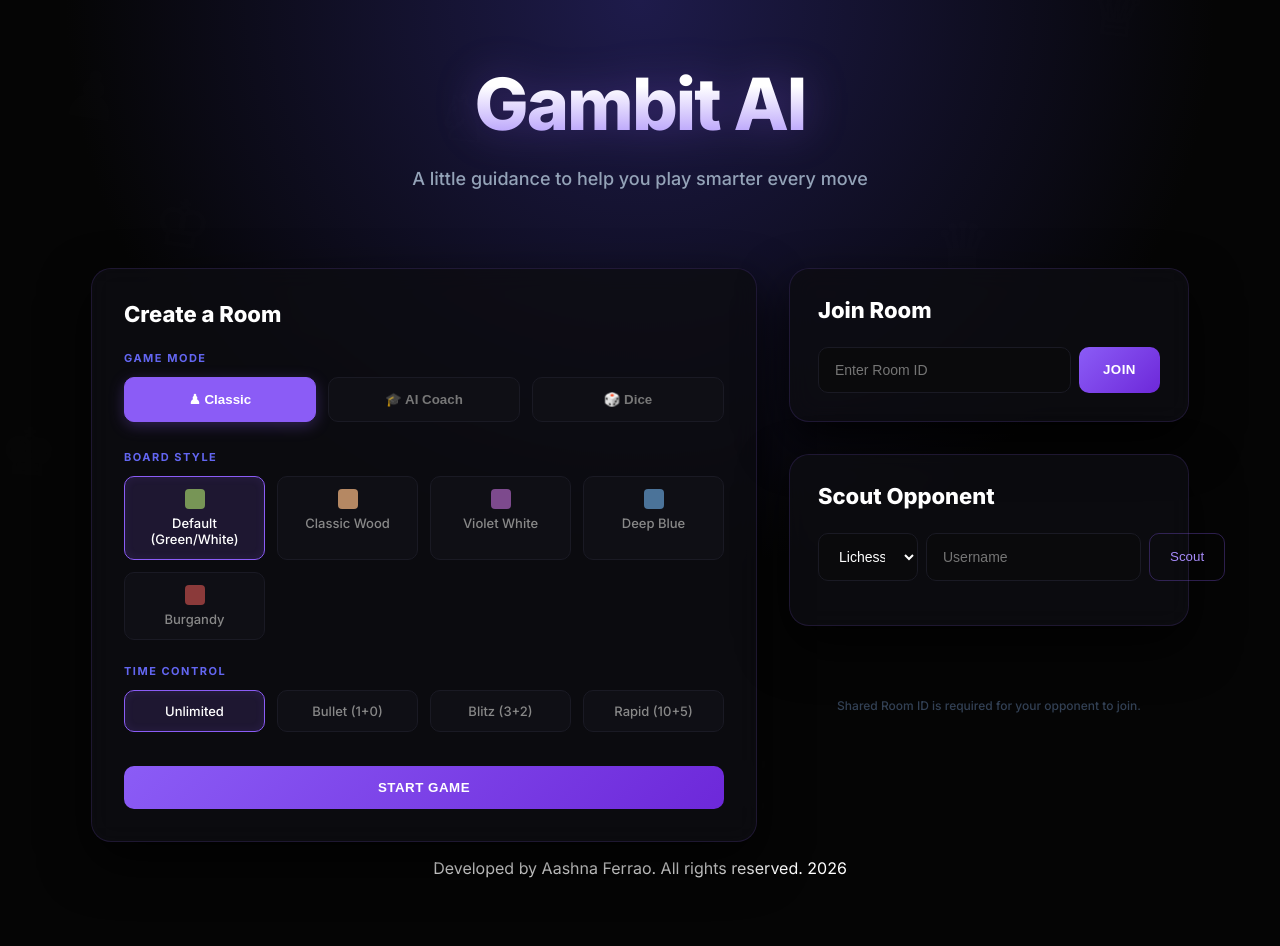
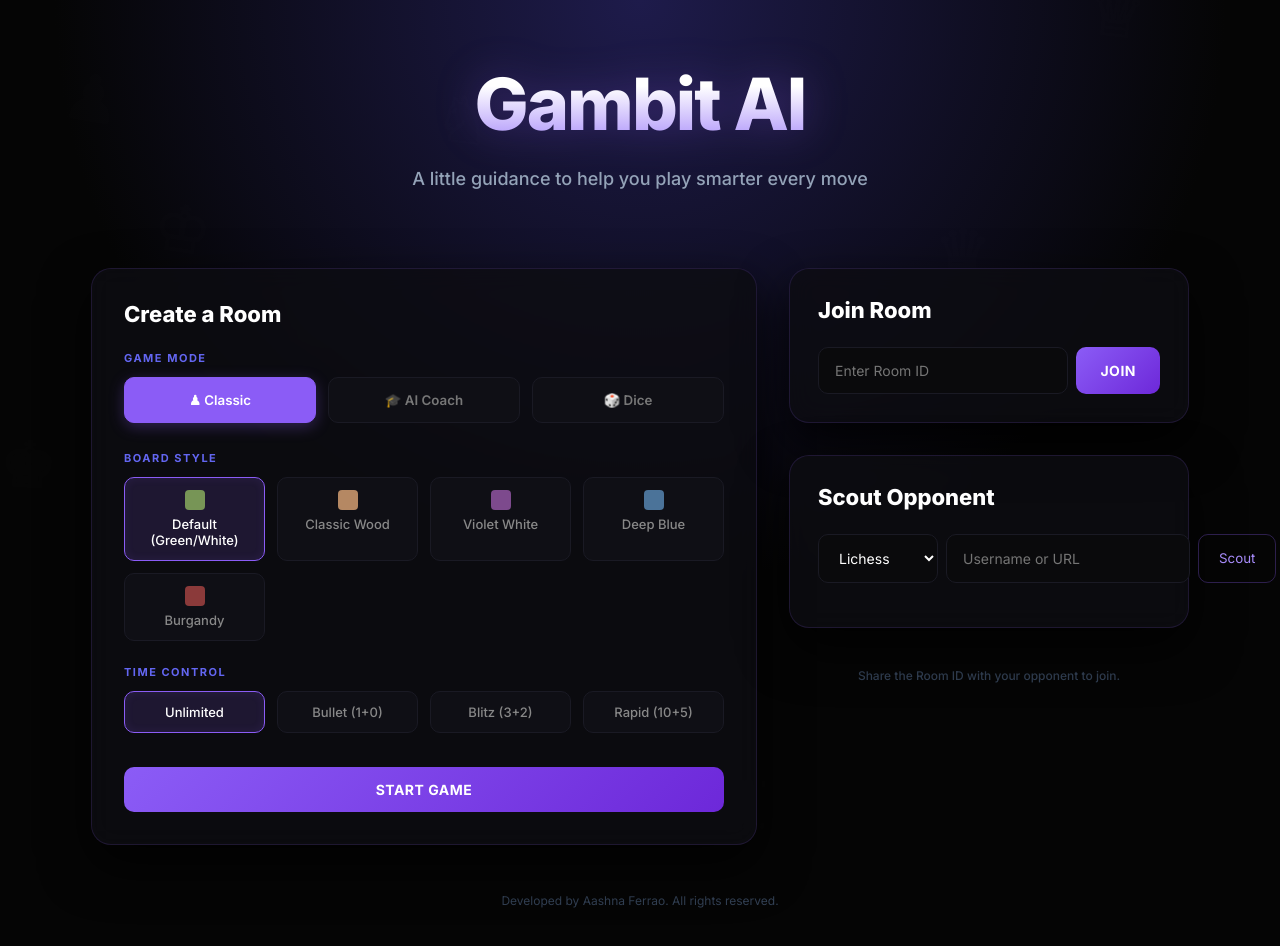
Before and after one commit to aashna-03/Chess, a React (Vite) app in the folder frontend/: page / in a window 1280 px wide. Shown: the top 946 px of the page. Built offline with nearby package versions, Linux system fonts and the light colour scheme; no server answers.

Commit message:
fix:added toast

```diff
--- a/frontend/src/pages/Game.jsx
+++ b/frontend/src/pages/Game.jsx
@@ -1,5 +1,5 @@
 import { useParams } from "react-router-dom";
-import { useState } from "react";
+import { useState, useEffect } from "react";
 import ChessBoard from "../components/chess/ChessBoard";
 import { useChessGame } from "../hooks/useWebSocket";
 
@@ -12,7 +12,9 @@ export default function Game() {
     const { roomId } = useParams();
     const [analysisText, setAnalysisText] = useState("");
     const [loadingAnalysis, setLoadingAnalysis] = useState(false);
+    const [toast, setToast] = useState("");
 
+    // ── destructure FIRST before using connected ──
     const {
         connected, myColor, gameMode, boardStyle, timeControl, fen, turn, status,
         winner, gameOverReason, isCheck, lastMove,
@@ -21,6 +23,17 @@ export default function Game() {
         sendMove, rollDice, requestCoach, resign, offerDraw, acceptDraw,
         whiteTime, blackTime
     } = useChessGame(roomId);
+
+    // ── now safe to use connected ──
+    useEffect(() => {
+        if (!connected) {
+            setToast("⏳ Connecting to server... this may take up to 30 seconds on first load.");
+            const timer = setTimeout(() => setToast(""), 30000);
+            return () => clearTimeout(timer);
+        } else {
+            setToast("");
+        }
+    }, [connected]);
 
     const formatTime = (seconds) => {
         if (seconds === null || seconds === undefined) return "--:--";
@@ -67,10 +80,32 @@ export default function Game() {
             justifyContent: "center",
         }}>
 
+            {/* Toast — inside return now ✅ */}
+            {toast && (
+                <div style={{
+                    position: "fixed",
+                    bottom: 24,
+                    left: "50%",
+                    transform: "translateX(-50%)",
+                    background: "#1a1a1a",
+                    border: "1px solid #c129f8ff",
+                    color: "#facc15",
+                    padding: "12px 24px",
+                    borderRadius: 8,
+                    fontSize: 13,
+                    fontFamily: "monospace",
+                    zIndex: 9999,
+                    textAlign: "center",
+                    maxWidth: "90vw",
+                    boxShadow: "0 4px 20px rgba(0,0,0,0.5)"
+                }}>
+                    {toast}
+                </div>
+            )}
+
             {/* Board column */}
-            <div style={{ flex: "0 1 auto", width: "100%", maxWidth: "575px" }} >
+            <div style={{ flex: "0 1 auto", width: "100%", maxWidth: "575px" }}>
 
-                {/* Status bar above board */}
                 <div style={{ marginBottom: 16, fontSize: 14, fontWeight: "500" }}>
                     {!opponentConnected ? (
                         <span style={{ color: "#facc15" }}>⏳ Waiting for opponent — share room ID: <b style={{ fontSize: "16px" }}>{roomId}</b></span>
@@ -98,7 +133,6 @@ export default function Game() {
                     boardStyle={boardStyle}
                 />
 
-                {/* Action buttons below board */}
                 {status === "ongoing" && (
                     <div style={{ display: "flex", gap: 12, marginTop: 16 }}>
                         <button onClick={offerDraw} style={{ ...btnStyle("#1a1a1c"), border: "1px solid #333" }}>Offer Draw</button>
@@ -123,7 +157,6 @@ export default function Game() {
                         </div>
                     </div>
 
-                    {/* Timer Section */}
                     {timeControl !== "unlimited" && (
                         <div style={{
                             display: "flex",
@@ -201,28 +234,22 @@ export default function Game() {
                     </div>
                 )}
 
-                {/* AI Coach — only in coach mode */}
+                {/* AI Coach */}
                 {gameMode === "coach" && status === "ongoing" && (
                     <div style={cardStyle("#1a1a1a", "#4ade80")}>
                         <p style={{ margin: "0 0 10px", fontSize: 12, color: "#888" }}>🎓 AI COACH</p>
-
-                        {/* Lifeline icons */}
                         <div style={{ display: "flex", gap: 6, marginBottom: 12 }}>
                             {[1, 2, 3].map((i) => (
                                 <span key={i} style={{
                                     fontSize: 20,
                                     opacity: i <= coachLifelines ? 1 : 0.2,
                                     filter: i <= coachLifelines ? "none" : "grayscale(100%)"
-                                }}>
-                                    🎓
-                                </span>
+                                }}>🎓</span>
                             ))}
                             <span style={{ fontSize: 12, color: "#888", alignSelf: "center", marginLeft: 4 }}>
                                 {coachLifelines} remaining
                             </span>
                         </div>
-
-                        {/* Suggestion display */}
                         {coachSuggestion ? (
                             <>
                                 <p style={{ margin: "0 0 2px", fontSize: 15, color: "#4ade80", fontWeight: "bold" }}>
@@ -240,16 +267,10 @@ export default function Game() {
                                     </p>
                                 )}
                                 <div style={{ display: "flex", gap: 8 }}>
-                                    <button
-                                        onClick={() => { sendMove(coachSuggestion.move); setCoachSuggestion(null); }}
-                                        style={{ ...btnStyle("#4ade80", "#000"), flex: 1 }}
-                                    >
+                                    <button onClick={() => { sendMove(coachSuggestion.move); setCoachSuggestion(null); }} style={{ ...btnStyle("#4ade80", "#000"), flex: 1 }}>
                                         ✅ Accept
                                     </button>
-                                    <button
-                                        onClick={() => setCoachSuggestion(null)}
-                                        style={{ ...btnStyle("#374151"), flex: 1 }}
-                                    >
+                                    <button onClick={() => setCoachSuggestion(null)} style={{ ...btnStyle("#374151"), flex: 1 }}>
                                         ❌ Reject
                                     </button>
                                 </div>
@@ -258,12 +279,9 @@ export default function Game() {
                             <button
                                 onClick={requestCoach}
                                 disabled={coachLifelines <= 0 || !isMyTurn}
-                                style={btnStyle(
-                                    coachLifelines > 0 && isMyTurn ? "#4ade80" : "#374151",
-                                    "#000"
-                                )}
+                                style={btnStyle(coachLifelines > 0 && isMyTurn ? "#4ade80" : "#374151", "#000")}
                             >
-                                Ask Coach
+                                Ask Coach 🎓
                             </button>
                         )}
                     </div>
@@ -280,11 +298,7 @@ export default function Game() {
                 {/* Post game analysis */}
                 {status === "game_over" && (
                     <div style={cardStyle("#1a1a1a", "#333")}>
-                        <button
-                            onClick={fetchAnalysis}
-                            disabled={loadingAnalysis}
-                            style={btnStyle("#7c3aed")}
-                        >
+                        <button onClick={fetchAnalysis} disabled={loadingAnalysis} style={btnStyle("#7c3aed")}>
                             {loadingAnalysis ? "⏳ Analysing..." : "🤖 Get AI Analysis"}
                         </button>
                         {analysisText && (
@@ -304,7 +318,7 @@ export default function Game() {
                 )}
 
             </div>
-        </div >
+        </div>
     );
 }
 
--- a/frontend/src/pages/Home.jsx
+++ b/frontend/src/pages/Home.jsx
@@ -144,38 +144,39 @@ const BG_PIECES = Array.from({ length: 12 }, (_, i) => ({
 }));
 
 export default function Home() {
+    const navigate = useNavigate();
+
     const [joinId, setJoinId] = useState("");
     const [loading, setLoading] = useState(false);
-
-    // Room Configuration
+    const [toast, setToast] = useState("");
     const [selectedMode, setSelectedMode] = useState("classic");
     const [selectedBoard, setSelectedBoard] = useState("default");
     const [selectedTime, setSelectedTime] = useState("unlimited");
-
-    // Scout state
     const [scoutInput, setScoutInput] = useState("");
     const [scoutPlatform, setScoutPlatform] = useState("lichess");
     const [scoutReport, setScoutReport] = useState(null);
     const [scoutLoading, setScoutLoading] = useState(false);
     const [scoutError, setScoutError] = useState("");
 
-    const navigate = useNavigate();
-
+    // ── single createRoom function ──────────────────────────
     const createRoom = async () => {
         setLoading(true);
+        setToast("⏳ Waking up server... please wait up to 30 seconds on first load.");
         try {
             const params = new URLSearchParams({
                 mode: selectedMode,
                 board_style: selectedBoard,
-                time_control: selectedTime
+                time_control: selectedTime,
             });
             const res = await fetch(`${API_URL}/game/create?${params.toString()}`, {
                 method: "POST",
             });
             const data = await res.json();
+            setToast("");
             navigate(`/game/${data.room_id}`);
         } catch (err) {
-            alert("Could not connect to server. Make sure backend is running.");
+            setToast("❌ Could not connect. Please try again in a few seconds.");
+            setTimeout(() => setToast(""), 5000);
         } finally {
             setLoading(false);
         }
@@ -254,6 +255,8 @@ export default function Home() {
                     transition: all 0.3s cubic-bezier(0.4, 0, 0.2, 1);
                     text-transform: uppercase;
                     letter-spacing: 0.5px;
+                    font-family: 'Inter', sans-serif;
+                    font-size: 14px;
                 }
 
                 .btn-primary:hover {
@@ -270,6 +273,7 @@ export default function Home() {
                     padding: 12px 20px;
                     cursor: pointer;
                     transition: all 0.2s;
+                    font-family: 'Inter', sans-serif;
                 }
 
                 .btn-outline:hover {
@@ -286,6 +290,7 @@ export default function Home() {
                     color: #fff;
                     font-size: 14px;
                     transition: all 0.2s;
+                    font-family: 'Inter', sans-serif;
                 }
 
                 .input-field:focus {
@@ -346,6 +351,7 @@ export default function Home() {
                     flex-direction: column;
                     align-items: center;
                     gap: 4px;
+                    font-family: 'Inter', sans-serif;
                 }
 
                 .mode-btn:hover {
@@ -369,39 +375,54 @@ export default function Home() {
                 }
             `}</style>
 
+            {/* Toast */}
+            {toast && (
+                <div style={{
+                    position: "fixed",
+                    bottom: 24,
+                    left: "50%",
+                    transform: "translateX(-50%)",
+                    background: "#1a1a1a",
+                    border: "1px solid #facc15",
+                    color: "#facc15",
+                    padding: "12px 24px",
+                    borderRadius: 8,
+                    fontSize: 13,
+                    zIndex: 9999,
+                    textAlign: "center",
+                    maxWidth: "90vw",
+                    boxShadow: "0 4px 20px rgba(0,0,0,0.5)"
+                }}>
+                    {toast}
+                </div>
+            )}
+
+            {/* Hero */}
             <div style={heroStyle}>
-                <h1 style={titleStyle}>
-
-                    Gambit AI
-                </h1>
+                <h1 style={titleStyle}>Gambit AI</h1>
                 <p style={subtitleStyle}>A little guidance to help you play smarter every move</p>
             </div>
 
             <main style={mainContentStyle}>
-                {/* Create Room Section */}
+                {/* Create Room */}
                 <div className="glass-card" style={createCardStyle}>
                     <h2 style={sectionTitleStyle}>Create a Room</h2>
 
                     <p style={labelStyle}>Game Mode</p>
                     <div className="mode-selector">
-                        <button
-                            className={`mode-btn ${selectedMode === "classic" ? "active" : ""}`}
-                            onClick={() => setSelectedMode("classic")}
-                        >
-                            ♟ Classic
-                        </button>
-                        <button
-                            className={`mode-btn ${selectedMode === "coach" ? "active" : ""}`}
-                            onClick={() => setSelectedMode("coach")}
-                        >
-                            🎓 AI Coach
-                        </button>
-                        <button
-                            className={`mode-btn ${selectedMode === "dice" ? "active" : ""}`}
-                            onClick={() => setSelectedMode("dice")}
-                        >
-                            🎲 Dice
-                        </button>
+                        {[
+                            { id: "classic", label: "♟ Classic" },
+                            { id: "coach", label: "🎓 AI Coach" },
+                            { id: "dice", label: "🎲 Dice" },
+                        ].map(m => (
+                            <button
+                                key={m.id}
+                                className={`mode-btn ${selectedMode === m.id ? "active" : ""}`}
+                                onClick={() => setSelectedMode(m.id)}
+                            >
+                                {m.label}
+                            </button>
+                        ))}
                     </div>
 
                     <p style={labelStyle}>Board Style</p>
@@ -437,13 +458,19 @@ export default function Home() {
                         ))}
                     </div>
 
-                    <button className="btn-primary" onClick={createRoom} disabled={loading} style={{ width: "100%", marginTop: "10px" }}>
+                    <button
+                        className="btn-primary"
+                        onClick={createRoom}
+                        disabled={loading}
+                        style={{ width: "100%", marginTop: "10px" }}
+                    >
                         {loading ? "Creating..." : "Start Game"}
                     </button>
                 </div>
 
+                {/* Right Column */}
                 <div style={rightColumnStyle}>
-                    {/* Join Room Section */}
+                    {/* Join Room */}
                     <div className="glass-card" style={joinCardStyle}>
                         <h2 style={sectionTitleStyle}>Join Room</h2>
                         <div style={{ display: "flex", gap: "8px" }}>
@@ -451,6 +478,7 @@ export default function Home() {
                                 className="input-field"
                                 value={joinId}
                                 onChange={(e) => setJoinId(e.target.value)}
+                                onKeyDown={(e) => e.key === "Enter" && joinRoom()}
                                 placeholder="Enter Room ID"
                                 style={{ flex: 1 }}
                             />
@@ -458,7 +486,7 @@ export default function Home() {
                         </div>
                     </div>
 
-                    {/* Scout Section */}
+                    {/* Scout */}
                     <div className="glass-card" style={scoutCardStyle}>
                         <h2 style={sectionTitleStyle}>Scout Opponent</h2>
                         <div style={{ display: "flex", gap: "8px", marginBottom: "16px" }}>
@@ -466,7 +494,7 @@ export default function Home() {
                                 className="input-field"
                                 value={scoutPlatform}
                                 onChange={(e) => setScoutPlatform(e.target.value)}
-                                style={{ width: "100px" }}
+                                style={{ width: "120px" }}
                             >
                                 <option value="lichess">Lichess</option>
                                 <option value="chesscom">Chess.com</option>
@@ -475,7 +503,8 @@ export default function Home() {
                                 className="input-field"
                                 value={scoutInput}
                                 onChange={(e) => setScoutInput(e.target.value)}
-                                placeholder="Username"
+                                onKeyDown={(e) => e.key === "Enter" && scoutPlayer()}
+                                placeholder="Username or URL"
                                 style={{ flex: 1 }}
                             />
                             <button className="btn-outline" onClick={scoutPlayer} disabled={scoutLoading}>
@@ -483,28 +512,33 @@ export default function Home() {
                             </button>
                         </div>
 
-                        {scoutError && <p style={{ color: "#ef4444", fontSize: "12px" }}>{scoutError}</p>}
+                        {scoutError && (
+                            <p style={{ color: "#ef4444", fontSize: "12px", margin: "0 0 8px" }}>
+                                {scoutError}
+                            </p>
+                        )}
 
                         {scoutReport && (
                             <div style={scoutResultStyle}>
-                                <h3 style={{ margin: "0 0 8px", fontSize: "16px" }}>@{scoutReport.username}</h3>
-                                <div style={{ fontSize: "12px", color: "#aaa", lineHeight: "1.6" }}>
+                                <h3 style={{ margin: "0 0 8px", fontSize: "16px" }}>
+                                    @{scoutReport.username}
+                                </h3>
+                                <div style={{ fontSize: "12px", color: "#aaa", lineHeight: "1.8", whiteSpace: "pre-wrap" }}>
                                     {scoutReport.report}
                                 </div>
                             </div>
                         )}
                     </div>
 
-                    <p style={{ textAlign: "center", color: "#334155", fontSize: "12px", marginTop: "40px", fontWeight: "500" }}>
-                        Shared Room ID is required for your opponent to join.
+                    <p style={{ textAlign: "center", color: "#334155", fontSize: "12px", marginTop: "8px", fontWeight: "500" }}>
+                        Share the Room ID with your opponent to join.
                     </p>
-
-
                 </div>
             </main>
 
-            <p> Developed by Aashna Ferrao. All rights reserved. 2026</p>
-
+            <p style={{ color: "#334155", fontSize: "12px", marginTop: "48px" }}>
+                Developed by Aashna Ferrao. All rights reserved.
+            </p>
         </div>
     );
 }
```
